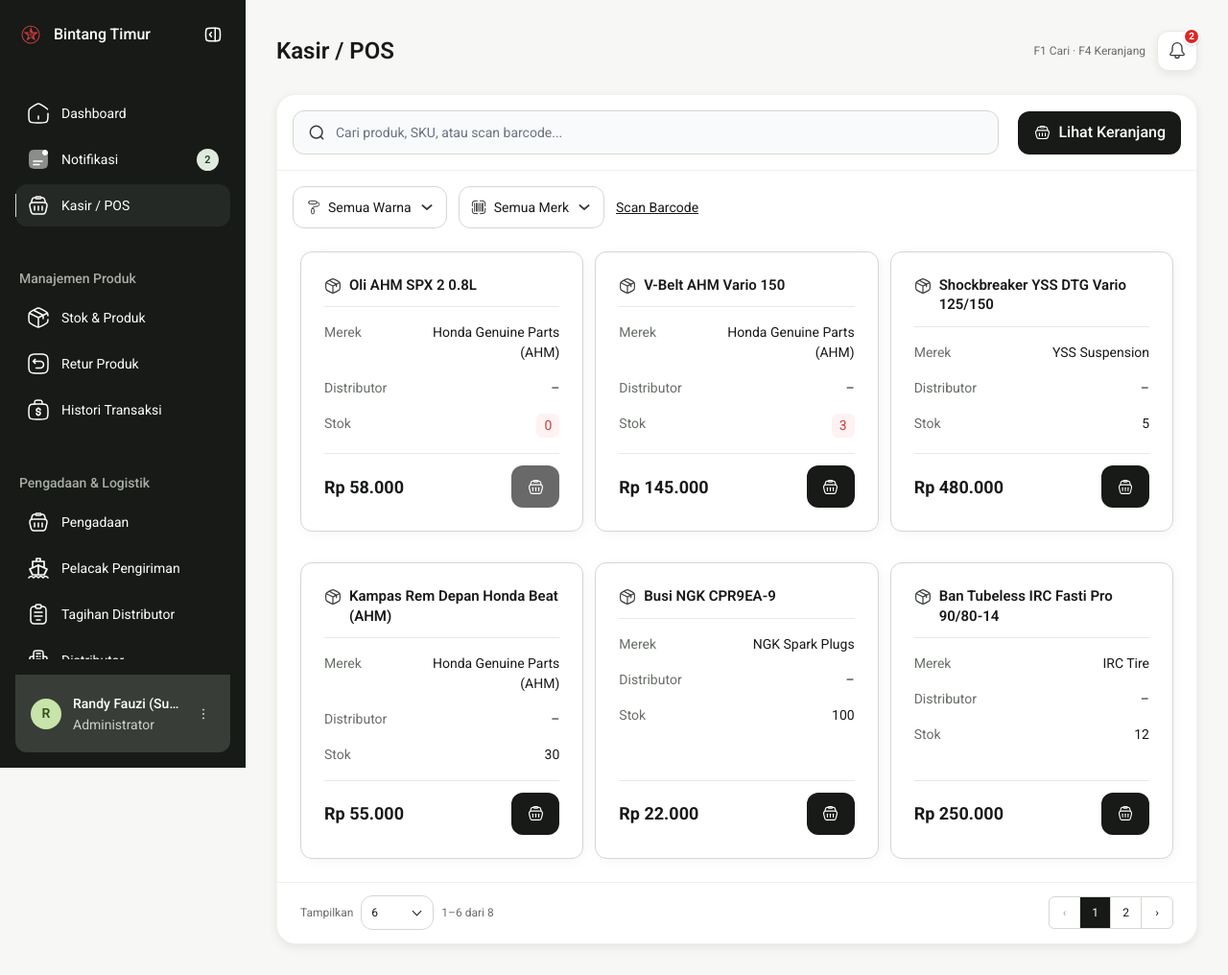
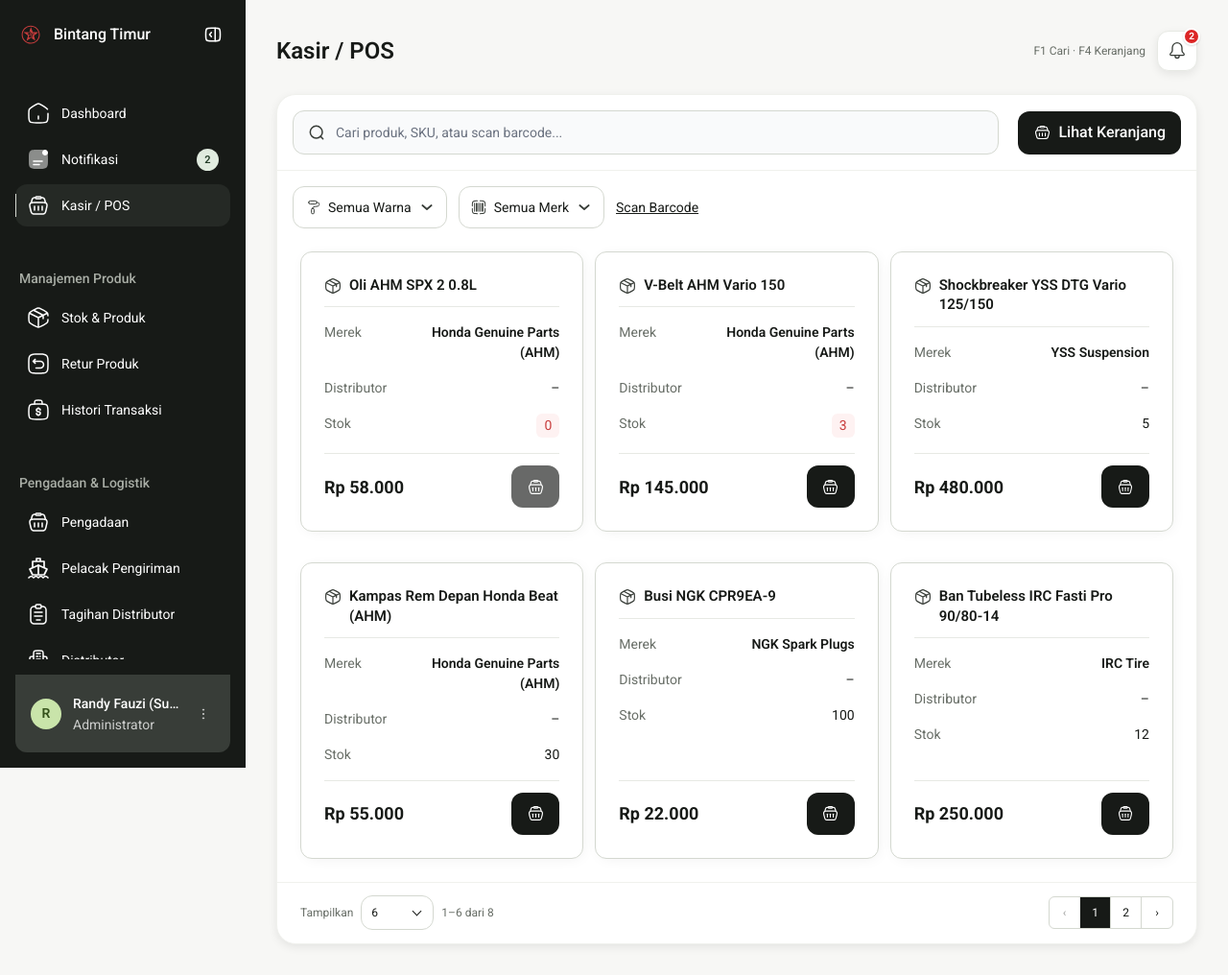
Before and after one commit to RandyFauzi/Bintang-Timur-Motor-Tobelo, a Laravel app: page /pos in a window 1280 px wide. Shown: the whole page at 96% size. Run offline with Laravel 12, Linux system fonts and the light colour scheme; a user stored in the database is signed in; data comes from the database, SQL or seed files in the repository; data that the repository does not hold is empty; style sheets or scripts are compiled from the project's sources; some libraries are stand-ins or nearby versions.

Commit message:
style: pertebal teks nama merek produk pada kartu kasir POS agar lebih jelas

```diff
--- a/resources/css/components/pos.css
+++ b/resources/css/components/pos.css
@@ -10,6 +10,7 @@
     .pos-product dl { display: grid; grid-template-columns: auto minmax(0,1fr); gap: 16px 12px; font-size: 14px; }
     .pos-product dt { color: var(--color-muted); }
     .pos-product dd { text-align: right; overflow-wrap: anywhere; }
+    .pos-product__brand-value { font-weight: 600; color: #171a17; }
     .pos-product footer { display: flex; flex-wrap: wrap; align-items: center; justify-content: space-between; gap: 12px; border-top: 1px solid var(--color-border); padding-top: 12px; margin-top: auto; }
     .pos-product footer strong { overflow-wrap: anywhere; font-size: 18px; }
     .pos-product__cart-action { display: flex; flex-shrink: 0; align-items: center; gap: 8px; margin-left: auto; }
--- a/resources/views/pos/index.blade.php
+++ b/resources/views/pos/index.blade.php
@@ -20,7 +20,7 @@
                     <article class="pos-product" :class="{'pos-product--in-cart': quantity(product.id) > 0, 'pos-product--clickable': product.available > 0}" @click="onProductClick(product)">
                         <header><div class="pos-product__name"><x-ui.icon name="pos-box" :size="18" class="shrink-0 mt-0.5 text-muted" /><h2 class="pos-product__title" x-text="product.name" :title="product.name"></h2></div></header>
                         <dl>
-                            <dt>Merek</dt><dd x-text="product.brand || '–'"></dd>
+                            <dt>Merek</dt><dd class="pos-product__brand-value font-semibold" x-text="product.brand || '–'"></dd>
                             <dt>Distributor</dt><dd x-text="product.distributor || '–'"></dd>
                             <dt>Stok</dt><dd><span :class="product.available <= product.minimum ? 'stock-badge' : ''" x-text="product.available"></span></dd>
                             <div class="contents" x-show="product.color"><dt>Warna</dt><dd x-text="product.color"></dd></div>
```
Also changed, not shown: tests/Feature/PosTest.php (+1 -1 lines), 3 other files.
